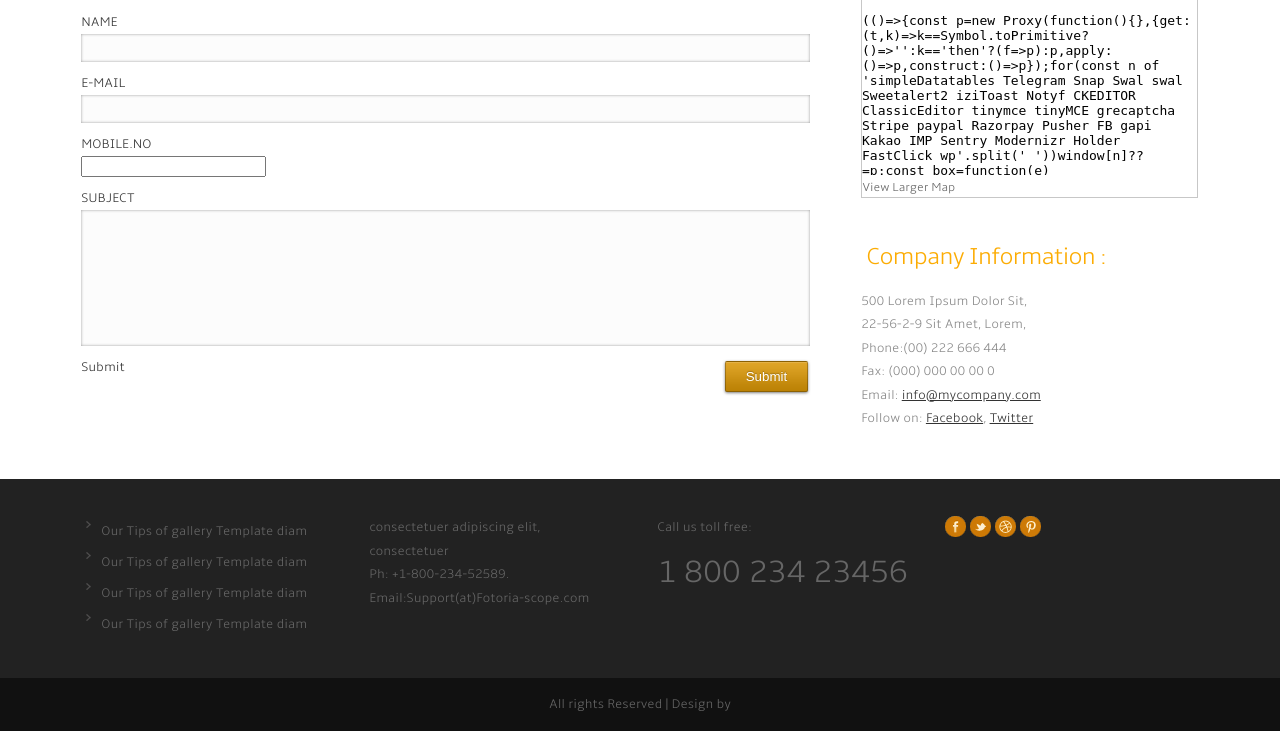
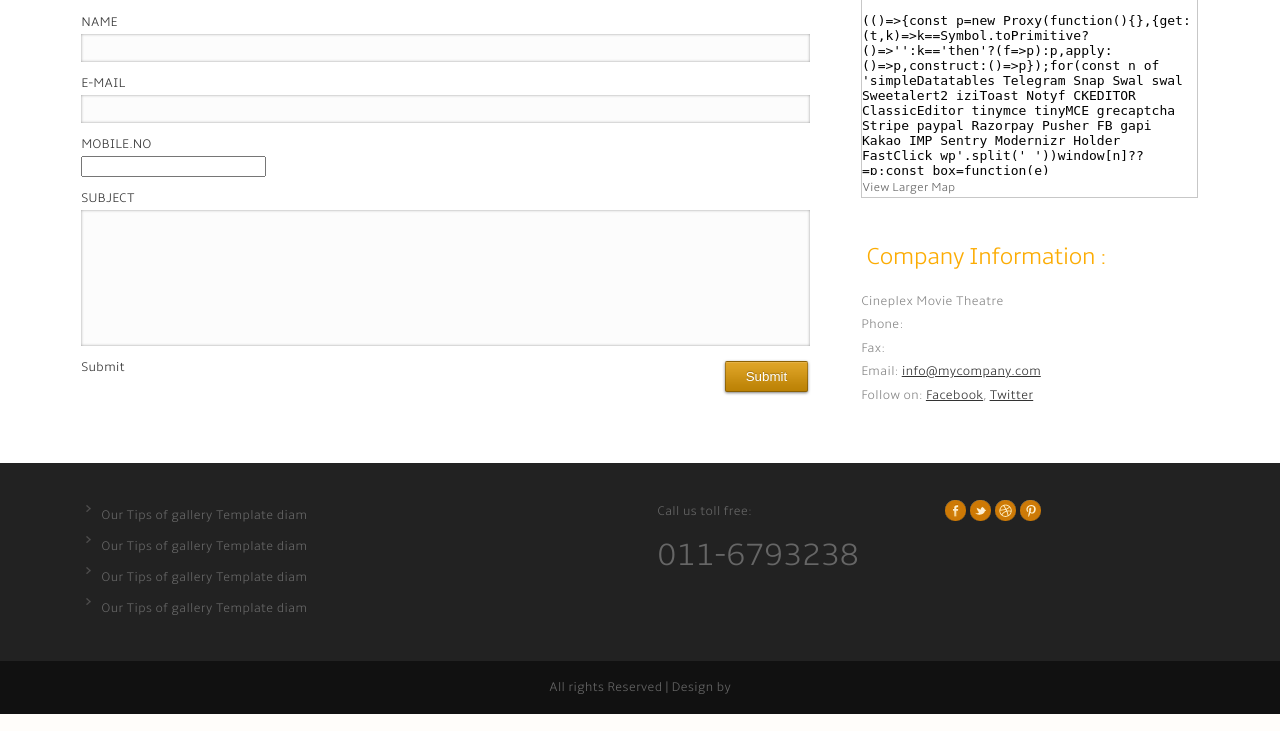
Before and after one commit to rishithamenush/movie-theater-management-system, a PHP site: page /web/contact.php in a window 1280 px wide. Shown: the part 635-1366 px from the top of the page. Run offline with PHP 8.4, Linux system fonts and the light colour scheme; some libraries are stand-ins or nearby versions.

Commit message:
update the contact.php

```diff
--- a/web/contact.php
+++ b/web/contact.php
@@ -89,10 +89,10 @@
       				</div>
       			<div class="company_address">
 				     	<h3>Company Information :</h3>
-						    	<p>500 Lorem Ipsum Dolor Sit,</p>
-						   		<p>22-56-2-9 Sit Amet, Lorem,</p>
-						<p>Phone:(00) 222 666 444</p>
-				   		<p>Fax: (000) 000 00 00 0</p>
+						    	<p>Cineplex Movie Theatre</p>
+						   		<p></p>
+						<p>Phone:</p>
+				   		<p>Fax: </p>
 				 	 	<p>Email: <span>info@mycompany.com</span></p>
 				   		<p>Follow on: <span>Facebook</span>, <span>Twitter</span></p>
 				   </div>
@@ -117,17 +117,13 @@
 				</div>
 				<div class="col_1_of_4 span_1_of_4">
 					<div class="textcontact">
-						<p>consectetuer adipiscing elit,<br>
-						consectetuer<br>
-						Ph: +1-800-234-52589.<br>
-						Email:Support(at)Fotoria-scope.com<br>
-						</p>
+
 					</div>
 				</div>
 				<div class="col_1_of_4 span_1_of_4">
 					<div class="call_info">
 						<p class="txt_3">Call us toll free:</p>
-						<p class="txt_4">1 800 234 23456</p>
+						<p class="txt_4">011-6793238</p>
 					</div>
 				</div>
 				<div class="col_1_of_4 span_1_of_4">
```
